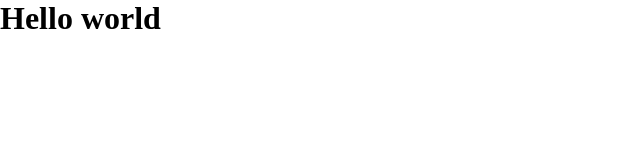
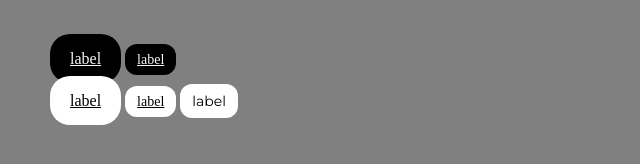
Before and after one commit to NinoBirbaum/code, a website built with Parcel: page src/index.html in a window 1280 px wide. Shown: the whole page, without its empty margins (0-640 px from the left). Built offline with nearby package versions, Linux system fonts and the light colour scheme; a web font is replaced by a local one.

Commit message:
commencement

```diff
--- a/package.json
+++ b/package.json
@@ -30,6 +30,7 @@
     }
   },
   "devDependencies": {
+    "@parcel/transformer-sass": "^2.12.0",
     "parcel": "^2.12.0",
     "parcel-namer-rewrite": "^2.10.3-rc.2",
     "posthtml-extend": "^0.6.5",
--- a/src/index.html
+++ b/src/index.html
@@ -1,13 +1,27 @@
-<!DOCTYPE html>
+<!doctype html>
 <html>
   <head>
     <meta charset="utf-8" />
     <title>eikon parcel starter</title>
     <meta name="viewport" content="width=device-width, initial-scale=1.0" />
     <link rel="stylesheet" href="scss/main.scss" />
+    <link rel="preconnect" href="https://fonts.googleapis.com" />
+    <link rel="preconnect" href="https://fonts.gstatic.com" crossorigin />
+    <link
+      href="https://fonts.googleapis.com/css2?family=Amatic+SC:wght@400;700&family=Cherry+Swash:wght@400;700&family=Figtree:ital,wght@0,300..900;1,300..900&family=Inter:ital,opsz,wght@0,14..32,100..900;1,14..32,100..900&family=Lato:ital,wght@0,100;0,300;0,400;0,700;0,900;1,100;1,300;1,400;1,700;1,900&family=Libre+Franklin:ital,wght@0,100..900;1,100..900&family=Montserrat:ital,wght@0,100..900;1,100..900&family=Roboto:ital,wght@0,100..900;1,100..900&display=swap"
+      rel="stylesheet"
+    />
   </head>
   <body>
-    <h1>Hello world</h1>
+    <div class="light_section">
+      <a class="default light" href="">label</a>
+      <a class="small light" href="">label</a>
+    </div>
+    <div class="dark_section">
+      <a class="default dark" href="">label</a>
+      <a class="small dark" href="">label</a>
+      <button class="small dark" href="">label</button>
+    </div>
 
     <script src="js/main.js" type="module"></script>
   </body>
--- a/src/scss/main.scss
+++ b/src/scss/main.scss
@@ -2,3 +2,53 @@
 @import "base";
 @import "layout";
 @import "modules/example";
+
+body {
+  display: flex;
+  flex-direction: column;
+  margin: 50px;
+  gap: 16px;
+  background-color: grey;
+}
+
+button {
+  border: none;
+  font-family: Montserrat;
+  font-weight: 400;
+  text-decoration: none;
+  display: inline-flex;
+  justify-content: center;
+  align-items: center;
+}
+
+.default {
+  font-size: 1rem;
+  border-radius: 20px;
+  padding: 16px 20px;
+}
+
+.small {
+  padding: 8px 12px;
+  border-radius: 12px;
+  font-size: 0.875rem;
+}
+
+.light {
+  background: var(--Primary-900, #000);
+  color: var(--Primary-100, #f5f5f5);
+  transition: background-color 0.3s ease;
+}
+
+.light:hover {
+  background: var(--Primary-800, #343434);
+}
+
+.dark {
+  background: var(--Primary-0, #fff);
+  color: #000;
+  transition: background-color 0.3s ease;
+}
+
+.dark:hover {
+  background: var(--Primary-500, #b4bbc0);
+}
```
Also changed, not shown: 1 other file.
